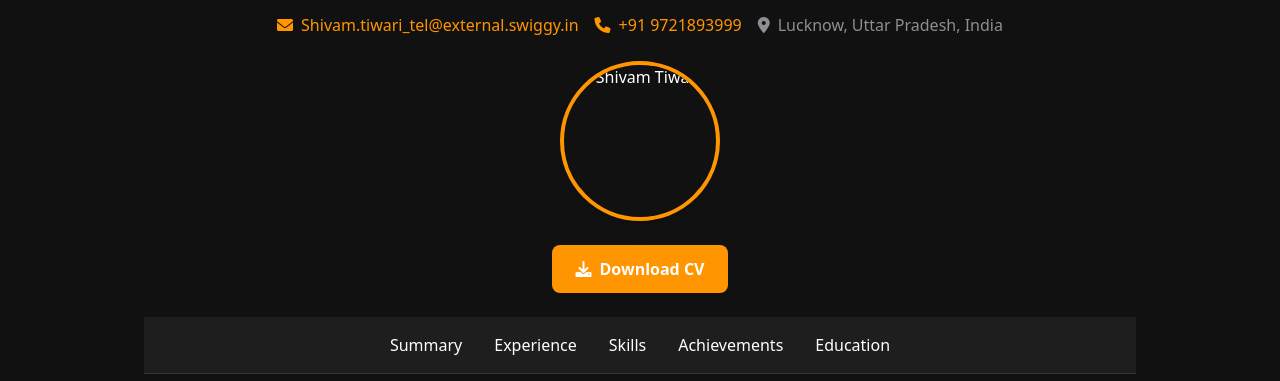
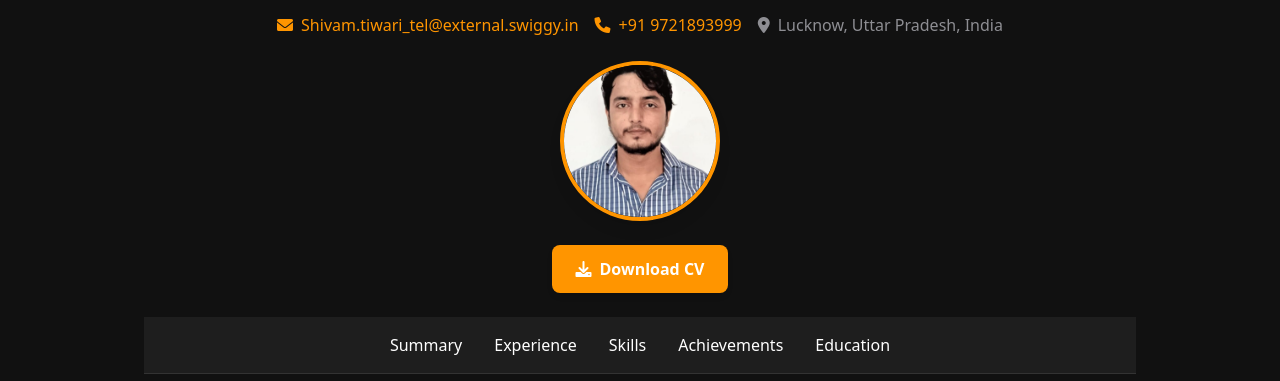
Before and after one commit to samtiwari22/Shivam-Tiwari, a plain HTML site: page index.html in a window 1280 px wide. Shown: the part 119-500 px from the top of the page. Drawn offline with nearby package versions, Linux system fonts and the light colour scheme.

Commit message:
Update index.html

```diff
--- a/index.html
+++ b/index.html
@@ -89,7 +89,7 @@
       <!-- ====== NEW: PROFILE PICTURE ====== -->
       <div class="mt-6 flex justify-center">
         <img
-          src="gokuu.png"
+          src="goku.png.jpg"
           alt="Shivam Tiwari"
           class="w-32 h-32 md:w-40 md:h-40 rounded-full object-cover border-4 border-[#FF9500] shadow-lg"
         >
```
